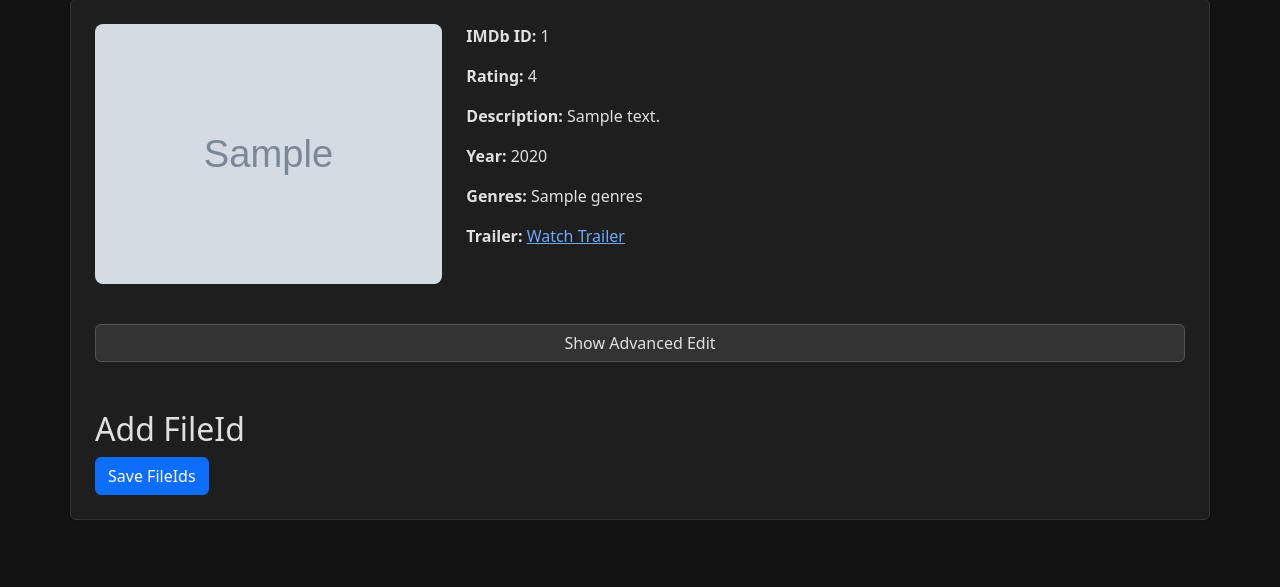
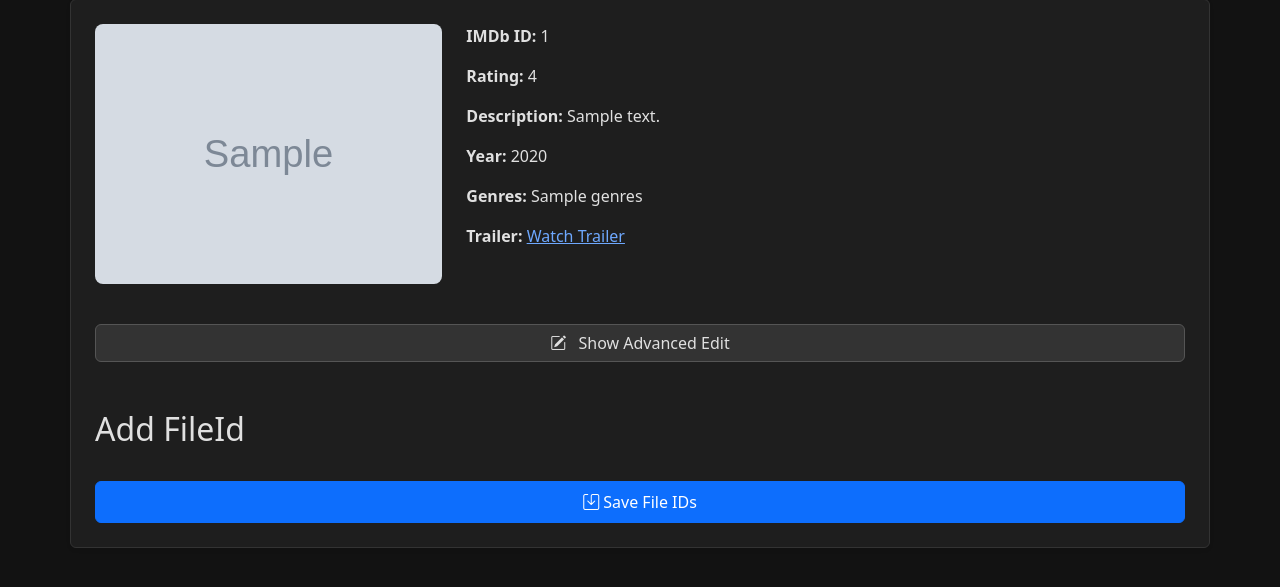
Before and after one commit to jaixmario/NetflixV1, a Flask app: template templates/show_data.html in a window 1280 px wide. Shown: the part 129-716 px from the top of the page. Run offline with Flask 3, Linux system fonts and the light colour scheme; the template is opened without the code that fills it: most values are stand-ins (such as "Sample title", 1, 10 or a date in 2020); grey boxes marked "Sample" are stand-in pictures; some libraries are stand-ins or nearby versions.

Commit message:
icons and improvements

```diff
--- a/templates/show_data.html
+++ b/templates/show_data.html
@@ -79,18 +79,21 @@
         </div>
 
         <!-- Button to trigger advanced edit modal -->
+        <!-- Button to trigger advanced edit modal -->
 <button type="button" class="btn btn-secondary mt-4" data-bs-toggle="modal" data-bs-target="#advancedEditModal">
-            Show Advanced Edit
+    <i class="bi bi-pencil-square me-2"></i> Show Advanced Edit
 </button>
-
-        <!-- Advanced Edit Modal -->
 <div class="modal fade" id="advancedEditModal" tabindex="-1" aria-labelledby="advancedEditModalLabel" aria-hidden="true">
     <div class="modal-dialog modal-lg">
         <div class="modal-content">
             <div class="modal-header">
-                        <h5 class="modal-title" id="advancedEditModalLabel">Advanced Edit</h5>
+                <h5 class="modal-title" id="advancedEditModalLabel">
+                    <i class="bi bi-gear-wide-connected me-2"></i>Advanced Edit
+                </h5>
                 <button type="button" class="btn-close" data-bs-dismiss="modal" aria-label="Close"></button>
             </div>
+            <!-- ... rest of modal content remains the same ... -->
+        <!-- Advanced Edit Modal -->
                     <div class="modal-body">
                         <form id="updateForm">
                             <div class="mb-3">
@@ -120,6 +123,7 @@
                             <div class="mb-3">
                                 <label for="quality" class="form-label">Quality:</label>
                                 <select id="quality" name="quality" class="form-select">
+                                <option value="2160p" {% if data.quality == '2160p' %}selected{% endif %}>2160p</option>
                                     <option value="1080p" {% if data.quality == '1080p' %}selected{% endif %}>1080p</option>
                                     <option value="720p" {% if data.quality == '720p' %}selected{% endif %}>720p</option>
                                     <option value="480p" {% if data.quality == '480p' %}selected{% endif %}>480p</option>
@@ -191,40 +195,67 @@
         </div>
 
         <!-- Add FileId Section -->
+        <!-- Add FileId Section -->
 <h2 class="mt-5">Add FileId</h2>
 <form action="/add_file_ids" method="POST">
     {% if data.type == 'movie' %}
+        <!-- Movie FileId Input -->
         <div class="mb-3">
-                    <label for="file_id" class="form-label">Enter FileId for Movie:</label>
-                    <input type="text" id="file_id" name="file_id" class="form-control" required>
+            <label for="file_id" class="form-label">Enter File ID for Movie:</label>
+            <input type="text"
+                   id="file_id"
+                   name="file_id"
+                   class="form-control"
+                   placeholder="Enter File ID for Movie"
+                   required>
         </div>
     {% elif data.type == 'tv' %}
-                <!-- Bulk FileId Input -->
+        <!-- Bulk Input for TV Shows -->
         <div class="mb-3">
             <label for="bulkFileIds" class="form-label">Bulk Add File IDs (comma-separated):</label>
-                    <textarea id="bulkFileIds" class="form-control mb-3" placeholder="Example: 01ZDEC6CX2RDOEWRY4CBC2SYEYKXMWUJGM, 01ZDEC6CUFC32YZ7A4BNCZOKETVIZNHD4A, 01ZDEC6CVYR3IIFB5T7JCKY7FYQNIQKSKB, ..."></textarea>
-                    <button type="button" class="btn btn-secondary mb-3" onclick="fillEpisodeFileIds()">Auto-fill Episodes</button>
+            <textarea id="bulkFileIds"
+                      class="form-control mb-3"
+                      placeholder="Example: 01ZDEC6CX2RD0EWRY4CBC2SYEYKXMWUJGM, 01ZDEC6CUFC32YZ7A4BNCZOKETVIZNHD4A, ..."></textarea>
+            <button type="button" class="btn btn-secondary mb-3" onclick="fillEpisodeFileIds()">
+                <i class="bi bi-magic"></i> Auto-fill Episodes
+            </button>
         </div>
 
-                <!-- Existing per-episode inputs (add class="episode-file-id") -->
+        <!-- Per-Episode Inputs -->
         {% for season in data.seasons %}
+            <div class="season-section card p-3 mb-4">
                 <h3>Season {{ season.season_number }}</h3>
                 {% for episode in season.episodes %}
-                        <div class="mb-3">
+                    <div class="mb-3 episode-card">
                         <label for="file_id_{{ season.season_number }}_{{ loop.index0 }}" class="form-label">
-                                FileId for Episode "{{ episode.name }}":
+                            {{ 'S{:02d}E{:02d}:'.format(season.season_number, episode.episode_number) }}
+                            <em>"{{ episode.name }}"</em>
                         </label>
                         <input type="text"
                                id="file_id_{{ season.season_number }}_{{ loop.index0 }}"
                                name="file_id_{{ season.season_number }}_{{ loop.index0 }}"
-                                   class="form-control episode-file-id">
+                               class="form-control episode-file-id"
+                               placeholder="Enter File ID for {{ episode.name }}"
+                               {% if episode.file_id %}value="{{ episode.file_id }}"{% endif %}>
+                        {% if episode.file_error %}
+                            <div class="text-danger mt-1">
+                                <i class="bi bi-exclamation-triangle"></i> {{ episode.file_error }}
+                            </div>
+                        {% endif %}
                     </div>
                 {% endfor %}
+            </div>
         {% endfor %}
     {% endif %}
-            <button type="submit" id="saveFileIdsButton" class="btn btn-primary">Save FileIds</button>
+
+    <!-- Submit Button -->
+    <div class="mt-4">
+        <button type="submit" class="btn btn-primary w-100 py-2">
+            <i class="bi bi-save"></i> Save File IDs
+        </button>
+    </div>
 </form>
-    </div>
+</div>  <!-- Closing container div -->
 
     <!-- Bootstrap and jQuery (for AJAX) -->
     <script src="https://cdn.jsdelivr.net/npm/bootstrap@5.3.0-alpha1/dist/js/bootstrap.bundle.min.js"></script>
```
Lines whose indentation alone changed are shown as unchanged.
